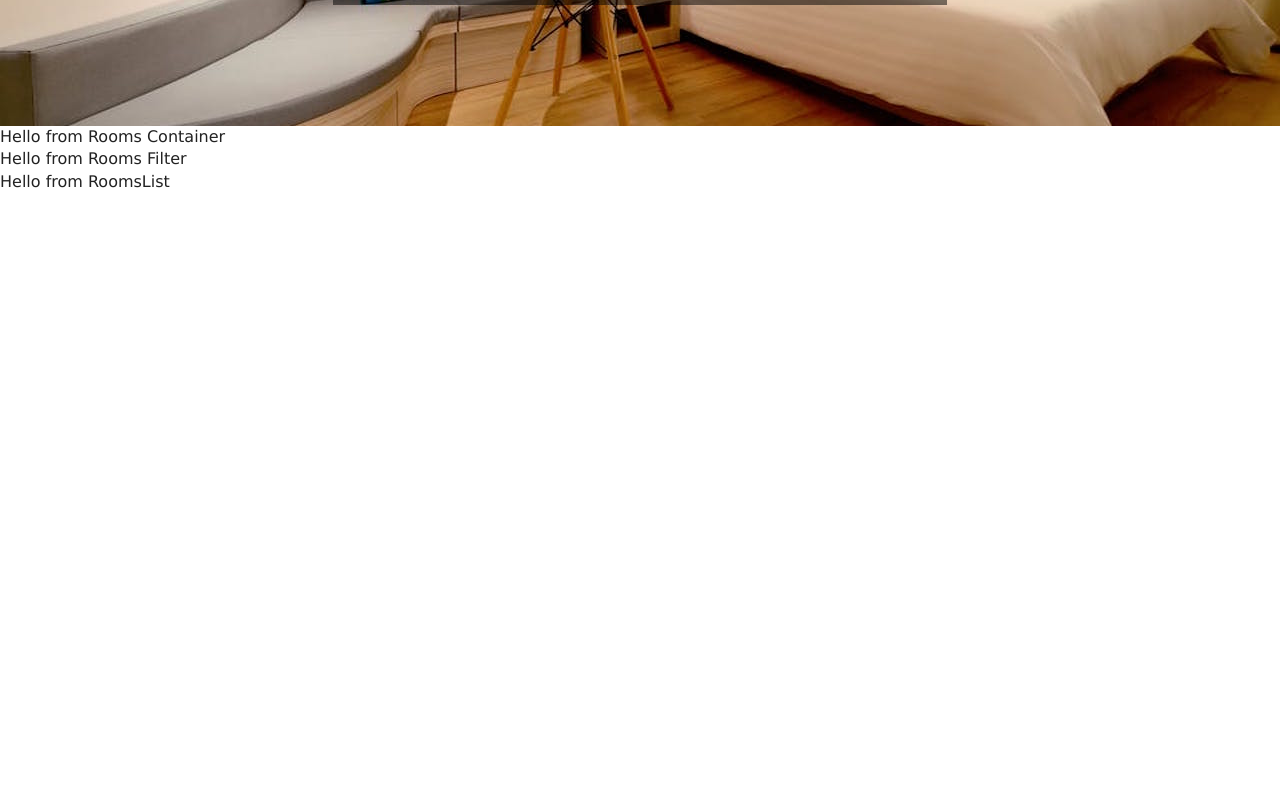
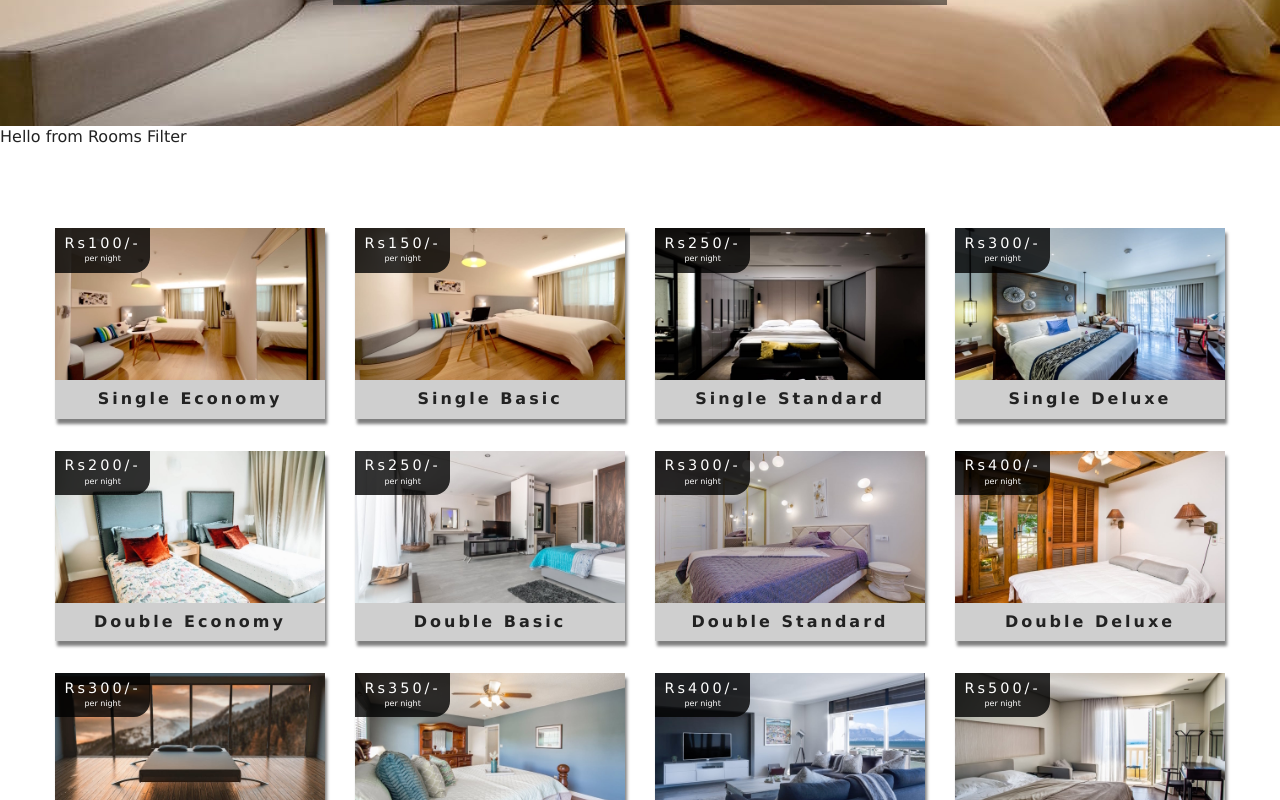
Before and after one commit to prashantbhat84/BeachResort, a React (Create React App) app: page /rooms in a window 1280 px wide. Shown: the part 420-1220 px from the top of the page. Before the commit the page ends 800 px from the top, so only its background shows below. Built offline with nearby package versions, Linux system fonts and the light colour scheme.

Commit message:
context using hooks

```diff
--- a/src/components/Home.js
+++ b/src/components/Home.js
@@ -11,7 +11,7 @@ export default function Home() {
       <Hero>
         <Banner
           title="Luxurious Rooms"
-          subtitle="Deluxe Rooms starting at $299"
+          subtitle="Deluxe Rooms starting at Rs 100/-"
         >
           <Link to="/rooms" className="btn-primary">
             Our Rooms
--- a/src/components/Room/Room.js
+++ b/src/components/Room/Room.js
@@ -10,7 +10,7 @@ const Room = ({ room }) => {
       <div className="img-container">
         <img src={images[0] || defaultImage} alt="single room" />
         <div className="price-top">
-          <h6>${price}</h6>
+          <h6>Rs{price}/-</h6>
           <p>per night</p>
         </div>
         <Link to={`/rooms/${slug}`} className="btn-primary room-link">
--- a/src/components/RoomContainer.js
+++ b/src/components/RoomContainer.js
@@ -11,7 +11,6 @@ const RoomContainer = ({ context }) => {
   }
   return (
     <div>
-      Hello from Rooms Container
       <RoomsFilter rooms={rooms} />
       <RoomsList rooms={sortedRooms} />
     </div>
--- a/src/components/RoomsFilter.js
+++ b/src/components/RoomsFilter.js
@@ -1,6 +1,10 @@
-import React from "react";
+import React, { useContext } from "react";
+import { RoomContext } from "./context";
+// import Title from "./Title/Title";
 
 const RoomsFilter = () => {
+  const context = useContext(RoomContext); // context using hooks
+  console.log(context);
   return <div>Hello from Rooms Filter</div>;
 };
 
--- a/src/components/RoomsList.js
+++ b/src/components/RoomsList.js
@@ -1,7 +1,23 @@
 import React from "react";
+import Room from "./Room/Room";
 
-const RoomsList = () => {
-  return <div>Hello from RoomsList</div>;
+const RoomsList = ({ rooms }) => {
+  if (rooms.length === 0) {
+    return (
+      <div className="empty-search">
+        <h3>No rooms available for the selected search criteria.</h3>
+      </div>
+    );
+  }
+  return (
+    <section className="roomslist">
+      <div className="roomslist-center">
+        {rooms.map((item, index) => (
+          <Room key={index} room={item} />
+        ))}
+      </div>
+    </section>
+  );
 };
 
 export default RoomsList;
--- a/src/components/SingleRoom.js
+++ b/src/components/SingleRoom.js
@@ -68,7 +68,7 @@ export default class SingleRoom extends Component {
             </article>
             <article className="info">
               <h3>Info</h3>
-              <h5>Price: ${price}</h5>
+              <h5>Price: Rs{price}/-</h5>
               <h5>Size: {size} SQFT</h5>
               <h5>
                 Max Capacity:{" "}
--- a/src/components/context.js
+++ b/src/components/context.js
@@ -8,7 +8,16 @@ class RoomProvider extends Component {
     rooms: [],
     sortedRooms: [],
     featuredrooms: [],
-    loading: true
+    loading: true,
+    type: "all",
+    capacity: 1,
+    price: 0,
+    minPrice: 0,
+    maxPrice: 0,
+    minSize: 0,
+    maxSize: 0,
+    breakfast: false,
+    pets: false
   };
   //getData
 
@@ -16,7 +25,18 @@ class RoomProvider extends Component {
     //this.getData();
     let rooms = this.formatData(items);
     let featuredrooms = rooms.filter(room => room.featured === true);
-    this.setState({ rooms, featuredrooms, sortedRooms: rooms, loading: false });
+    let maxPrice = Math.max(...rooms.map(item => item.price));
+    let maxSize = Math.max(...rooms.map(item => item.size));
+    this.setState({
+      rooms,
+      featuredrooms,
+      sortedRooms: rooms,
+      loading: false,
+      price: maxPrice,
+      size: maxSize,
+      maxPrice,
+      maxSize
+    });
   }
   formatData(items) {
     let tempItems = items.map((item, index) => {
@@ -36,10 +56,22 @@ class RoomProvider extends Component {
     const room = tempRooms.find(room => room.slug === slug);
     return room;
   };
-
+  handleChange = event => {
+    const { type, name, value } = event.target;
+    console.log(type, name, value);
+  };
+  filterrooms = () => {
+    console.log("hello");
+  };
   render() {
     return (
-      <RoomContext.Provider value={{ ...this.state, getRoom: this.getRoom }}>
+      <RoomContext.Provider
+        value={{
+          ...this.state,
+          getRoom: this.getRoom,
+          handlechange: this.handleChange
+        }}
+      >
         {this.props.children}
       </RoomContext.Provider>
     );
```
Also changed, not shown: 1 other file (tests, documents, lock files or other folders).
